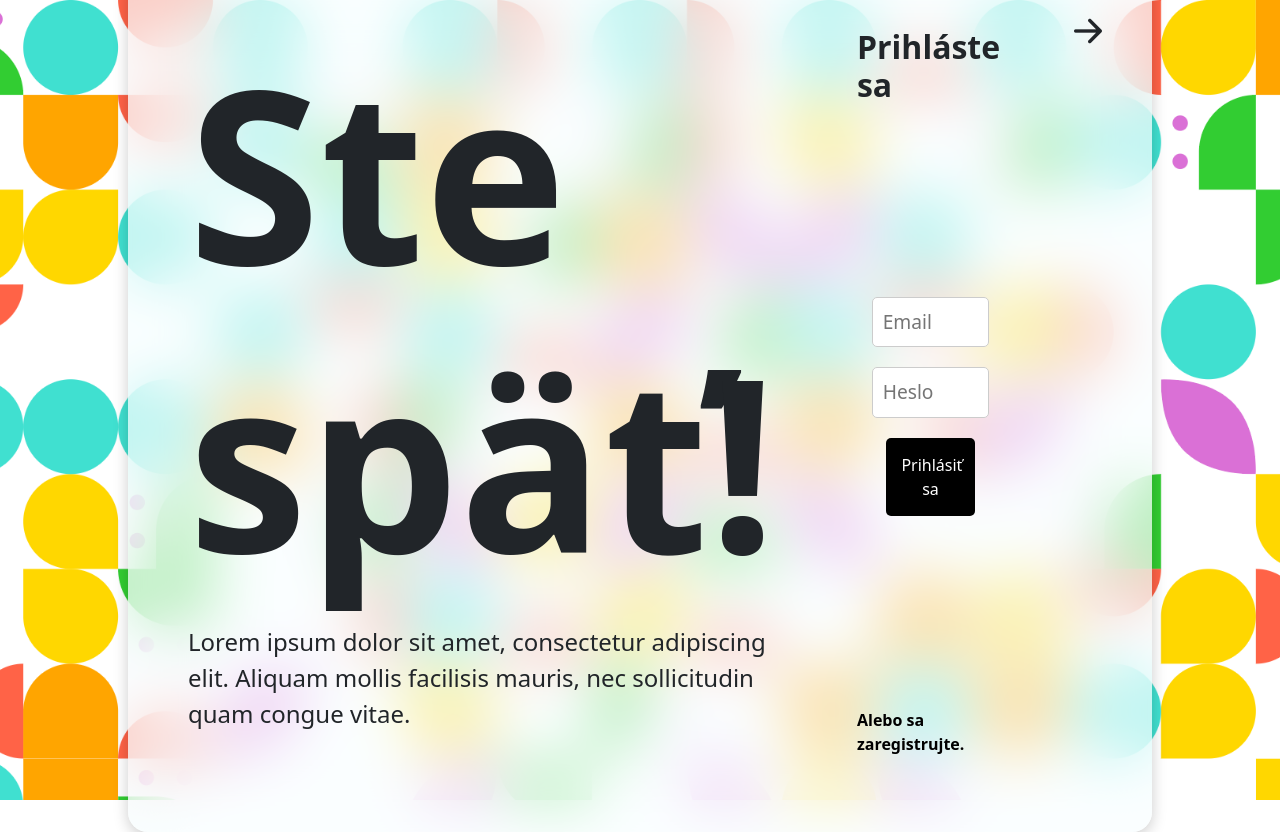
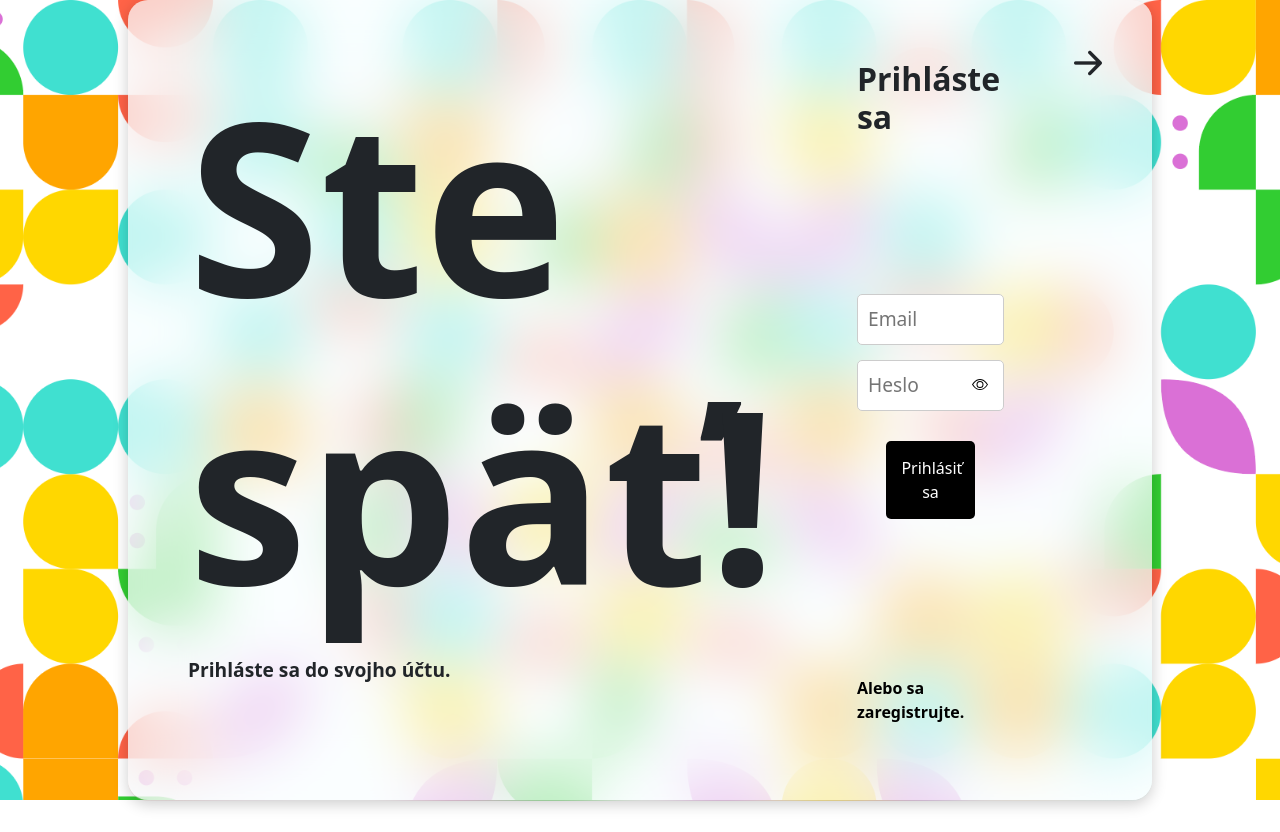
Before and after one commit to Adam-Bozek/family-task-manager, a React (Create React App) app in the folder front-end/: page /LogIn in a window 1280 px wide. After the commit the page ends 800 px from the top, so only its background shows below. Built offline with nearby package versions, Linux system fonts and the light colour scheme.

Commit message:
fix visual + text

```diff
--- a/front-end/src/App.js
+++ b/front-end/src/App.js
@@ -32,6 +32,7 @@ const App = () => {
 			<Route path="/Register" element={<RegistrationPage />} />
 			<Route path="/LogIn" element={<LoginPage />} />
 
+
 			{/* Testing routes */}
 			<Route path="/test_template" element={<TEMPLATE />} />
 
--- a/front-end/src/components/LandingPage.js
+++ b/front-end/src/components/LandingPage.js
@@ -17,10 +17,11 @@ const LandingPage = () => {
 				<div className="row p-4 text-start">
 					<div className={`col-md-7 ${style["some-info"]}`}>
 						<p className="mx-5">
-							Lorem ipsum dolor sit amet, consectetur adipiscing elit. Nam quam eros, porttitor nec pulvinar ut, feugiat sed lectus. Curabitur tincidunt
-							erat eu purus euismod, eget semper mauris sollicitudin. Quisque convallis est turpis. Mauris finibus vestibulum lorem, a malesuada magna
-							feugiat ullamcorper. Phasellus scelerisque sem augue, non efficitur turpis egestas ac. Morbi malesuada mollis risus, nec condimentum magna
-							hendrerit id.
+						Naša aplikácia je navrhnutá tak, aby pomohla vašej rodine organizovať úlohy zábavným a motivačným spôsobom. Rodičia môžu jednoducho pridať úlohy pre deti, ktoré ich potom splnia a získajú za ne body. Tieto body môžu deti vymeniť za rôzne ceny podľa vlastného výberu! Aplikácia prináša rovnováhu medzi zodpovednosťou a odmenou, čím motivuje deti k aktívnemu zapájaniu sa do domácich prác.
+
+
+
+Začnite dnes a urobte organizáciu úloh zábavnejšou pre celú rodinu!
 						</p>
 						<a
 							href="/MoreInfo"
--- a/front-end/src/components/LoginPage.js
+++ b/front-end/src/components/LoginPage.js
@@ -3,7 +3,6 @@ import { useNavigate } from "react-router-dom";
 import styles from "./css/LoginPage.module.css";
 
 import { checkIfUserExists, logInUser } from "./utilities/Utils";
-
 import { AppContext } from "./utilities/AppContext";
 
 const LoginPage = () => {
@@ -11,6 +10,7 @@ const LoginPage = () => {
 
   const [email, setEmail1] = useState(null);
   const [password, setPassword] = useState(null);
+  const [showPassword, setShowPassword] = useState(false);  // Nový stav pre zobrazenie hesla
 
   const navigate = useNavigate();
 
@@ -20,7 +20,7 @@ const LoginPage = () => {
 
   const handleUserLogin = async () => {
     if (!checkIfUserExists(email)) {
-			alert("Neexistujuci používateľ!"); // Alert: User does not exist
+      alert("Neexistujúci používateľ!"); // Alert: User does not exist
       return;
     }
 
@@ -55,15 +55,46 @@ const LoginPage = () => {
         <div className={styles.loginLeftSide}>
           <h1 className={styles.loginWelcomeHeader}>Ste späť!</h1>
           <p className={styles.loginInfoText}>
-						Lorem ipsum dolor sit amet, consectetur adipiscing elit. Aliquam mollis facilisis mauris, nec sollicitudin quam congue vitae.
-					</p>
+		  <p>Prihláste sa do svojho účtu.</p>          </p>
         </div>
         <div className={styles.loginRightSide}>
           <h2 className={styles.loginTitle}>Prihláste sa</h2>
 
           <form className={styles.loginForm}>
-						<input type="email" placeholder="Email" className={styles.loginFormInput} value={email} onChange={(e) => setEmail1(e.target.value)} />
-						<input type="password" placeholder="Heslo" className={styles.loginFormInput} value={password} onChange={(e) => setPassword(e.target.value)} />
+            <input
+              type="email"
+              placeholder="Email"
+              className={styles.loginFormInput}
+              value={email}
+              onChange={(e) => setEmail1(e.target.value)}
+            />
+            <div className={styles.passwordWrapper}>
+              <input
+                type={showPassword ? "text" : "password"}  // Toggle the type based on state
+                placeholder="Heslo"
+                className={styles.loginFormInput}
+                value={password}
+                onChange={(e) => setPassword(e.target.value)}
+              />
+              <button
+                type="button"
+                className={styles.passwordToggleButton}
+                onClick={() => setShowPassword(!showPassword)}  // Toggle the state when clicked
+              >
+                <svg
+                  xmlns="http://www.w3.org/2000/svg"
+                  width="16"
+                  height="16"
+                  fill="currentColor"
+                  className={`bi bi-eye${showPassword ? '-slash' : ''}`}
+                  viewBox="0 0 16 16"
+                >
+                  <path d="M16 8s-3-5.5-8-5.5S0 8 0 8s3 5.5 8 5.5S16 8 16 8M1.173 8a13 13 0 0 1 1.66-2.043C4.12 4.668 5.88 3.5 8 3.5s3.879 1.168 5.168 2.457A13 13 0 0 1 14.828 8q-.086.13-.195.288c-.335.48-.83 1.12-1.465 1.755C11.879 11.332 10.119 12.5 8 12.5s-3.879-1.168-5.168-2.457A13 13 0 0 1 1.172 8z"></path>
+                  <path d="M8 5.5a2.5 2.5 0 1 0 0 5 2.5 2.5 0 0 0 0-5M4.5 8a3.5 3.5 0 1 1 7 0 3.5 3.5 0 0 1-7 0"></path>
+                </svg>
+                <span className="visually-hidden">Toggle password visibility</span>
+              </button>
+            </div>
             <button type="button" className={styles.loginButton} onClick={handleUserLogin}>
               Prihlásiť sa
             </button>
@@ -77,7 +108,6 @@ const LoginPage = () => {
         <div className="text-end mx-3">
           <i
             className={`bi bi-arrow-right-short ${styles.moreInfoIcon}`}
-
             onClick={() => handle_redirect("/Home")} // Use an arrow function to pass the argument
           ></i>
         </div>
--- a/front-end/src/components/RegistrationPage.js
+++ b/front-end/src/components/RegistrationPage.js
@@ -17,6 +17,9 @@ const RegistrationPage = () => {
 	});
 
 	const navigate = useNavigate();
+
+	const [showPassword, setShowPassword] = useState(false); // Add state for password visibility
+
 
 	const handle_redirect = (route) => {
 		navigate(route);
@@ -124,24 +127,63 @@ const RegistrationPage = () => {
 								onChange={handleChange}
 								required
 							/>
+
+							<div className={styles.passwordWrapper}>
 								<input
 									className={styles.registrationFormInput}
-								type="password"
+									type={showPassword ? "text" : "password"}
 									name="password"
 									placeholder="Heslo"
 									value={formData.password}
 									onChange={handleChange}
 									required
 								/>
+								<button
+									type="button"
+									className={styles.passwordToggleButton}
+									onClick={() => setShowPassword(!showPassword)}
+								>
+									<svg
+										xmlns="http://www.w3.org/2000/svg"
+										width="16"
+										height="16"
+										fill="currentColor"
+										className="bi bi-eye"
+										viewBox="0 0 16 16"
+									>
+										<path d="M16 8s-3-5.5-8-5.5S0 8 0 8s3 5.5 8 5.5S16 8 16 8M1.173 8a13 13 0 0 1 1.66-2.043C4.12 4.668 5.88 3.5 8 3.5s3.879 1.168 5.168 2.457A13 13 0 0 1 14.828 8q-.086.13-.195.288c-.335.48-.83 1.12-1.465 1.755C11.879 11.332 10.119 12.5 8 12.5s-3.879-1.168-5.168-2.457A13 13 0 0 1 1.172 8z"></path>
+										<path d="M8 5.5a2.5 2.5 0 1 0 0 5 2.5 2.5 0 0 0 0-5M4.5 8a3.5 3.5 0 1 1 7 0 3.5 3.5 0 0 1-7 0"></path>
+									</svg>
+								</button>
+							</div>
+														<div className={styles.passwordWrapper}>
 								<input
 									className={styles.registrationFormInput}
-								type="password"
+									type={showPassword ? "text" : "password"}
 									name="confirmPassword"
 									placeholder="Zopakuj heslo"
 									value={formData.confirmPassword}
 									onChange={handleChange}
 									required
 								/>
+								<button
+									type="button"
+									className={styles.passwordToggleButton}
+									onClick={() => setShowPassword(!showPassword)}
+								>
+									<svg
+										xmlns="http://www.w3.org/2000/svg"
+										width="16"
+										height="16"
+										fill="currentColor"
+										className="bi bi-eye"
+										viewBox="0 0 16 16"
+									>
+										<path d="M16 8s-3-5.5-8-5.5S0 8 0 8s3 5.5 8 5.5S16 8 16 8M1.173 8a13 13 0 0 1 1.66-2.043C4.12 4.668 5.88 3.5 8 3.5s3.879 1.168 5.168 2.457A13 13 0 0 1 14.828 8q-.086.13-.195.288c-.335.48-.83 1.12-1.465 1.755C11.879 11.332 10.119 12.5 8 12.5s-3.879-1.168-5.168-2.457A13 13 0 0 1 1.172 8z"></path>
+										<path d="M8 5.5a2.5 2.5 0 1 0 0 5 2.5 2.5 0 0 0 0-5M4.5 8a3.5 3.5 0 1 1 7 0 3.5 3.5 0 0 1-7 0"></path>
+									</svg>
+								</button>
+							</div>
 							<button className={styles.registrationButton} type="submit">
 								Zaregistrovať sa
 							</button>
--- a/front-end/src/components/css/LoginPage.module.css
+++ b/front-end/src/components/css/LoginPage.module.css
@@ -95,6 +95,29 @@
   font-size: 1rem;
 }
 
+.passwordWrapper {
+  position: relative;
+  width: 100%;
+  margin-bottom: 15px;
+}
+
+.passwordToggleButton {
+  position: absolute;
+  top: 36%;
+  right: 10px;
+  transform: translateY(-50%);
+  background: transparent;
+  border: none;
+  cursor: pointer;
+  z-index: 10;
+}
+
+.loginFormInput {
+  width: 100%;
+  padding: 10px;
+  margin-bottom: 15px;  /* Zmenšený margin pre menšie medzery */
+}
+
 /* Media queries for responsive text size */
 @media (max-width: 1400px) {
   .loginWelcomeHeader {
--- a/front-end/src/components/css/RegistrationPage.module.css
+++ b/front-end/src/components/css/RegistrationPage.module.css
@@ -58,7 +58,7 @@
 }
 
 .registrationFormInput {
-  width: 80%;
+  width: 100%;
   padding: 10px;
   margin-bottom: 20px;
   border: 1px solid #ccc;
@@ -69,11 +69,27 @@
   font-size: 2rem;
   margin-bottom: 20px;
   font-weight: bold;
-  margin-left: -90px;
+}
+
+.passwordWrapper {
+  position: relative;
+  width: 100%;
+  margin-bottom: 15px; /* Trochu zmenšený margin pre menšie medzery */
+}
+
+.passwordToggleButton {
+  position: absolute;
+  top: 36%;
+  right: 10px;
+  transform: translateY(-50%);
+  background: transparent;
+  border: none;
+  cursor: pointer;
+  z-index: 10;
 }
 
 .registrationButton {
-  width: 80%;
+  width: 100%;
   padding: 15px;
   background-color: #000000;
   color: #fff;
@@ -92,7 +108,6 @@
   color: #000;
   cursor: pointer;
   font-size: 1rem;
-  margin-left: -90px;
 }
 
 /* Pre obrazovky menšie ako 768px (mobilné zariadenia) */
--- a/front-end/src/components/parent/ParentAddTask.js
+++ b/front-end/src/components/parent/ParentAddTask.js
@@ -142,15 +142,24 @@ const ParentAddTask = () => {
 		const { name, value } = e.target;
 		setTaskData({
 			...taskData,
-			[name]: name === "price" ? parseFloat(value) || "" : value, // Parse `price` to a number
+			[name]: name === "price" ? parseFloat(value) || "" : value, // Parse price to a number
 		});
 	};
 
 	// Generate a random color for task box
-	const getRandomColor = () => {
-		const colorPalette = ["#FF5733", "#33FF57", "#3357FF", "#F1C40F", "#8E44AD", "#E67E22", "#1ABC9C", "#D35400", "#2C3E50", "#C0392B"];
-		return colorPalette[Math.floor(Math.random() * colorPalette.length)];
+	const getRandomColor = (() => {
+		const colorPalette = ["#FF5733", "#33FF57", "#3357FF", "#F1C40F"];
+		const assignedColors = new Map();
+		let colorIndex = 0;
+
+		return (taskName) => {
+			if (!assignedColors.has(taskName)) {
+				assignedColors.set(taskName, colorPalette[colorIndex]);
+				colorIndex = (colorIndex + 1) % colorPalette.length;
+			}
+			return assignedColors.get(taskName);
 		};
+	})();
 
 	const handle_removeTask = (userName, taskIndex) => {
 		// Retrieve the task_id from the tasks state
@@ -188,7 +197,6 @@ const ParentAddTask = () => {
 
 		deleteTask(taskId);
 	};
-
 
 	return (
 		<div className={styles["templateMain"]}>
```
Also changed, not shown: front-end/src/components/MoreInfo.js (+31 -16 lines). Lines whose indentation alone changed are shown as unchanged.
